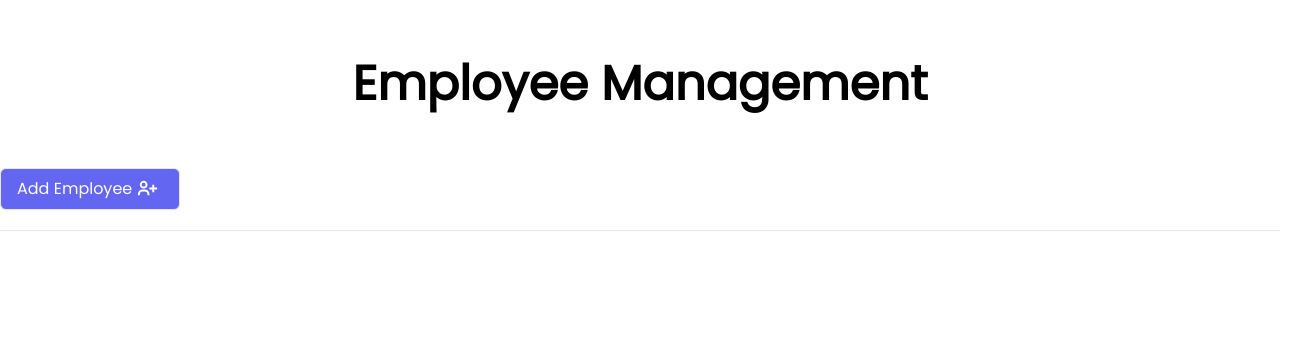
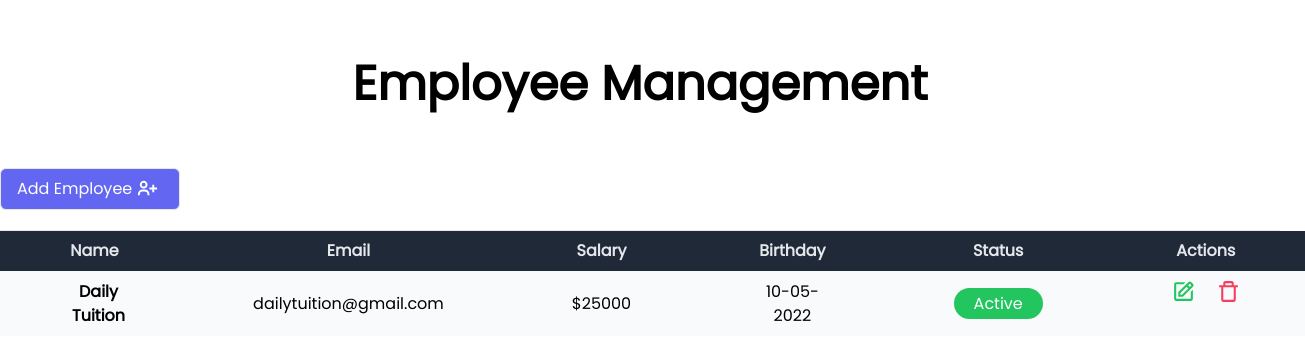
Before and after one commit to akashyap2013/CRUD_NextJs_Complete_Course, a Next.js app: page / in a window 1280 px wide. Shown: the top 360 px of the page, 1305 px wide, since content can reach past the window. Built offline with nearby package versions, Linux system fonts and the light colour scheme.

Commit message:
Table Created

```diff
--- /dev/null
+++ b/components/table.js
@@ -0,0 +1,54 @@
+import { BiEdit, BiTrashAlt } from "react-icons/bi";
+
+export default function Table(){
+    return (
+        <table className="min-w-full table-auto">
+            <thead>
+                <tr className="bg-gray-800">
+                    <th className="px-16 py-2">
+                        <span className="text-gray-200">Name</span>
+                    </th>
+                    <th className="px-16 py-2">
+                        <span className="text-gray-200">Email</span>
+                    </th>
+                    <th className="px-16 py-2">
+                        <span className="text-gray-200">Salary</span>
+                    </th>
+                    <th className="px-16 py-2">
+                        <span className="text-gray-200">Birthday</span>
+                    </th>
+                    <th className="px-16 py-2">
+                        <span className="text-gray-200">Status</span>
+                    </th>
+                    <th className="px-16 py-2">
+                        <span className="text-gray-200">Actions</span>
+                    </th>
+                </tr>
+            </thead>
+            <tbody className="bg-gray-200">
+                <tr className="bg-gray-50 text-center">
+                    <td className="px-16 py-2 flex flex-row items-center">
+                        <img src="#" alt="" />
+                        <span className="text-center ml-2 font-semibold">Daily Tuition</span>
+                    </td>
+                    <td className="px-16 py-2">
+                        <span>dailytuition@gmail.com</span>
+                    </td>
+                    <td className="px-16 py-2">
+                        <span>$25000</span>
+                    </td>
+                    <td className="px-16 py-2">
+                        <span>10-05-2022</span>
+                    </td>
+                    <td className="px-16 py-2">
+                        <button className="cursor"><span className="bg-green-500 text-white px-5 py-1 rounded-full">Active</span></button>
+                    </td>
+                    <td className="px-16 py-2 flex justify-around gap-5">
+                        <button className="cursor"><BiEdit size={25} color={"rgb(34,197,94)"}></BiEdit></button>
+                        <button className="cursor"><BiTrashAlt size={25} color={"rgb(244,63,94)"}></BiTrashAlt></button>
+                    </td>
+                </tr>
+            </tbody>
+        </table>
+    )
+}
--- a/pages/index.js
+++ b/pages/index.js
@@ -1,5 +1,6 @@
 import Head from 'next/head'
 import { BiUserPlus } from "react-icons/bi";
+import Table from '../components/table';
 
 export default function Home() {
   return (
@@ -19,10 +20,13 @@ export default function Home() {
                   Add Employee <span className='px-1'><BiUserPlus size={23}></BiUserPlus></span>
                 </button>
             </div>
+        </div>
 
-            {/* collapsable form */}
+        {/* collapsable form */}
 
-            {/* table */}
+        {/* table */}
+        <div className="container mx-auto">
+          <Table></Table>
         </div>
 
       </main>
```
